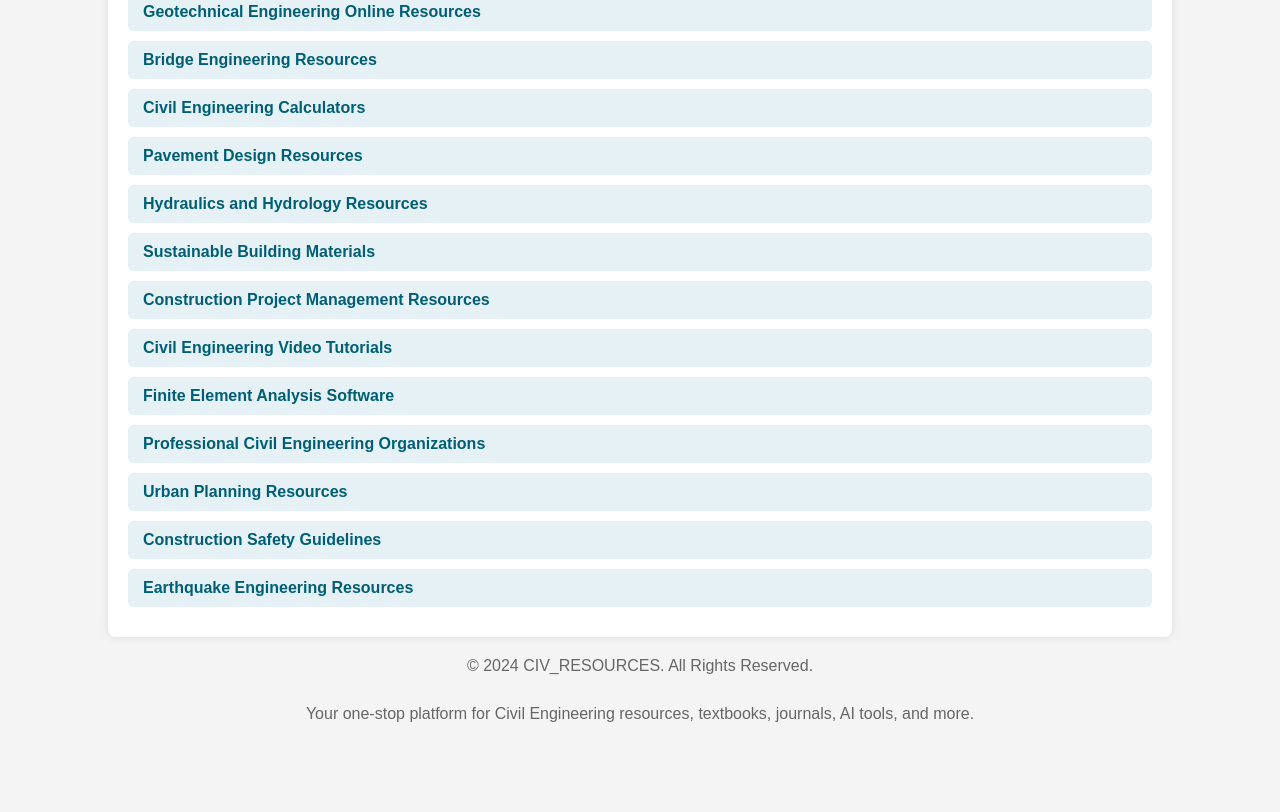
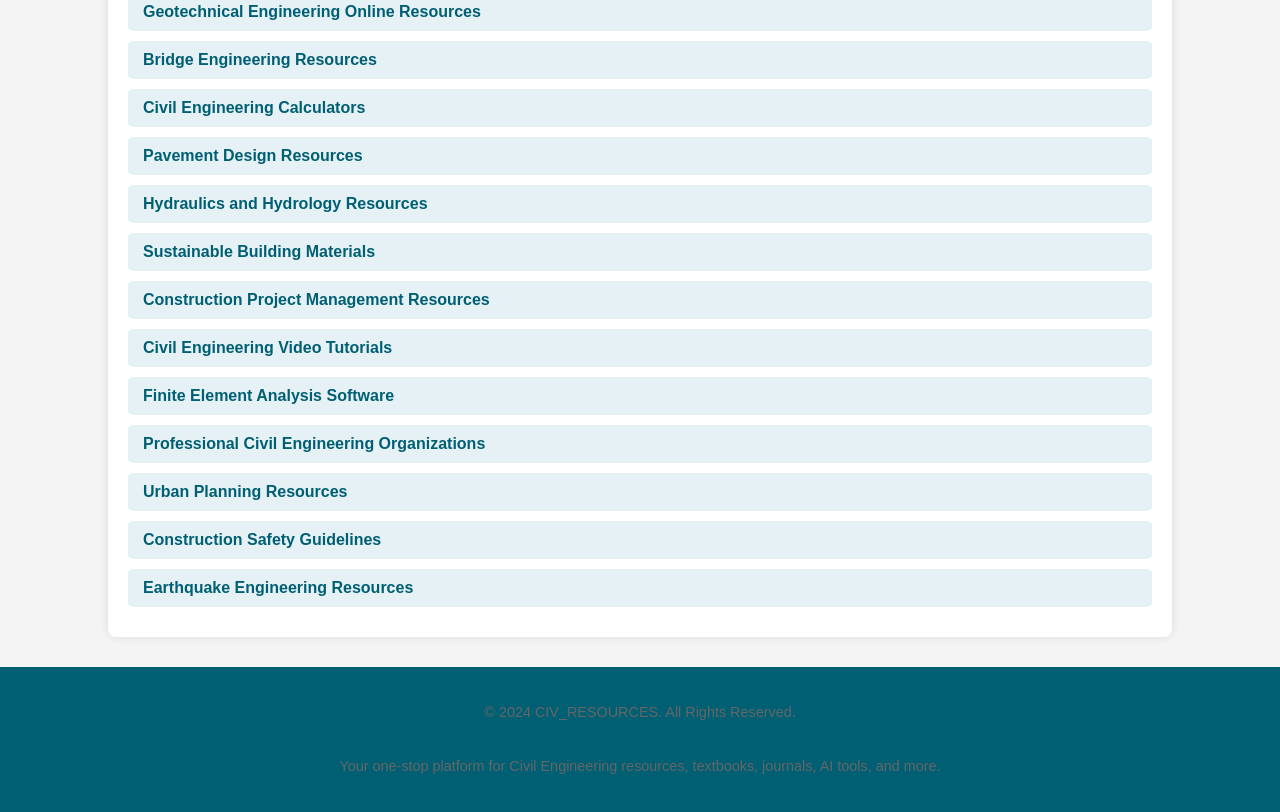
Before and after one commit to Haruna-ADUSTECH/CIV_RESOURCES-, a plain HTML site: page index.html in a window 1280 px wide. Shown: the part 3927-4739 px from the top of the page. Before the commit the page ends 4680 px from the top, so only its background shows below. Drawn offline with Linux system fonts and the light colour scheme.

Commit message:
Update styles.css

```diff
--- a/styles.css
+++ b/styles.css
@@ -80,6 +80,23 @@ ul li:hover {
     background-color: #cce7ee; /* Slightly darker blue for hover */
 }
 
+/* Footer styling */
+footer {
+    background-color: #005f73; /* Dark blue background */
+    color: #fff; /* White text color */
+    padding: 20px 0; /* Vertical padding */
+    text-align: center; /* Center-align text */
+    margin-top: 30px; /* Margin at the top */
+}
+
+.footer-content {
+    width: 80%; /* Width of footer content */
+    max-width: 1200px; /* Maximum width */
+    margin: 0 auto; /* Center the content */
+    font-size: 0.9em; /* Slightly smaller font size */
+    line-height: 1.6; /* Line height for readability */
+}
+
 /* Responsive styles */
 @media (max-width: 768px) {
     .container {
```
